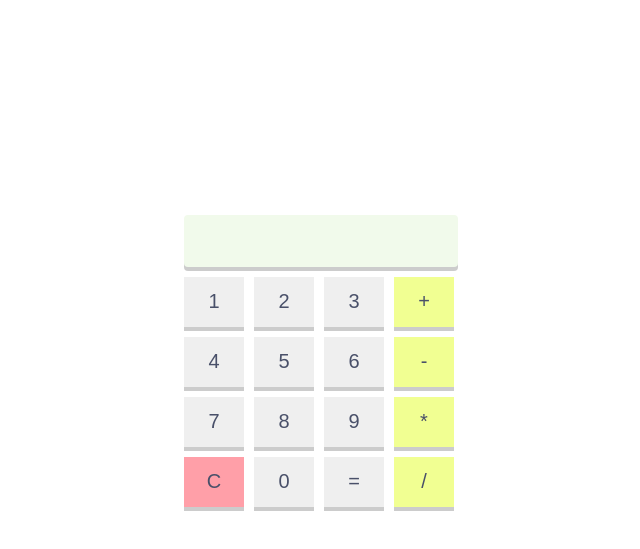
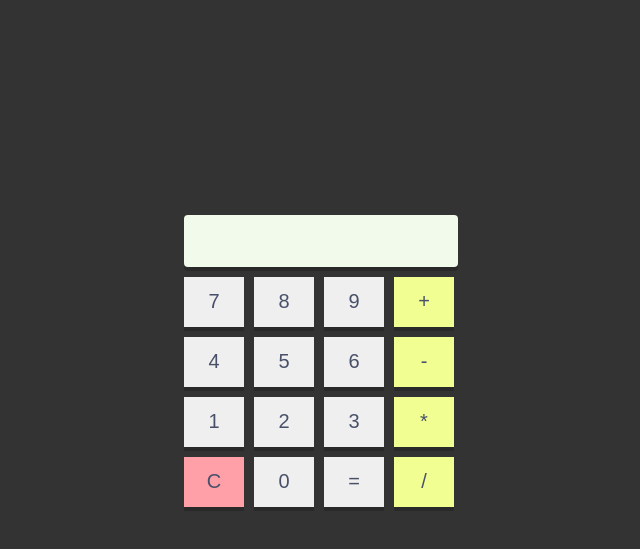
Before and after one commit to jupidev1586/JAVASCRIPT_04-16-06-2022, a plain HTML site: page index.html in a window 1280 px wide. In both pictures the pointer is over the input 647 px from the left and 339 px from the top of the page. Shown: the part 99-648 px from the top of the page, without its empty margins (326-966 px from the left). Drawn offline with Linux system fonts and the light colour scheme; a web font is replaced by a local one.

Commit message:
fix: minor html css fix

```diff
--- a/index.html
+++ b/index.html
@@ -14,9 +14,9 @@
 
   <div class="cont-flex">
     <input type="text" name="input" size="16" id="answer">
-    <input type="button" id="01" name="one" value="1" onclick="display('1')">
-    <input type="button" name="two" value="2" onclick="display('2')">
-    <input type="button" name="three" value="3" onclick="display('3')">
+    <input type="button" name="seven" value="7" onclick="display('7')">
+    <input type="button" name="eight" value="8" onclick="display('8')">
+    <input type="button" name="nine" value="9" onclick="display('9')">
     <input type="button" class="operator" name="plus" value="+" onclick="display('+')">
     <br>
     <input type="button" name="four" value="4" onclick="display('4')">
@@ -24,9 +24,10 @@
     <input type="button" name="six" value="6" onclick="display('6')">
     <input type="button" class="operator" name="minus" value="-" onclick="display('-')">
     <br>
-    <input type="button" name="seven" value="7" onclick="display('7')">
-    <input type="button" name="eight" value="8" onclick="display('8')">
-    <input type="button" name="nine" value="9" onclick="display('9')">
+    <input type="button" id="01" name="one" value="1" onclick="display('1')">
+    <input type="button" name="two" value="2" onclick="display('2')">
+    <input type="button" name="three" value="3" onclick="display('3')">
+
     <input type="button" class="operator" name="times" value="*" onclick="display('*')">
     <br>
     <input type="button" id="clear" name="clear" value=" C " onclick="clearScreen()">
--- a/style.css
+++ b/style.css
@@ -7,6 +7,7 @@ body {
   flex-direction: column;
   height: 100vh;
   font-family: 'Kdam Thmor Pro', sans-serif;
+  background: #333;
 }
 
 h1 {
@@ -75,25 +76,27 @@ input{
   text-align: center;
   box-shadow: 0 4px rgba(0,0,0,0.2);
   background-color: #f1faeb;
+  color: #333;
 }
 
 /* add input hover effect */
 input:hover, .hovered-key {
   border: 0 solid #000;
-  color: #495069;
-  background-color: #8f5fda;
+  color: #ffffff;
+  background-color: #4672ec;
   border-radius: 4px;
   width: 60px;
   height: 50px;
   float: left;
   margin: 5px;
   font-size: 20px;
-  box-shadow: 0 4px #644294;
+  box-shadow: 0 4px #164368;
 }
 /* hover */
 .operator:hover{
   background-color: #e7f56b;
   box-shadow: 0 4px #b7c259;
+  color: #333;
 }
 /* hover */
 #clear:hover{
```
